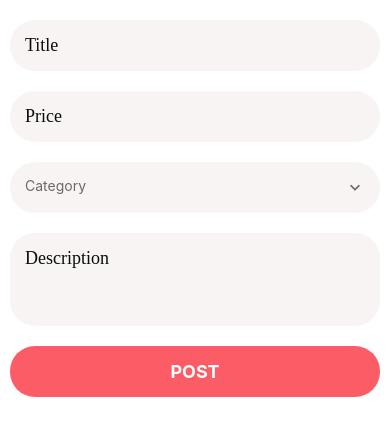
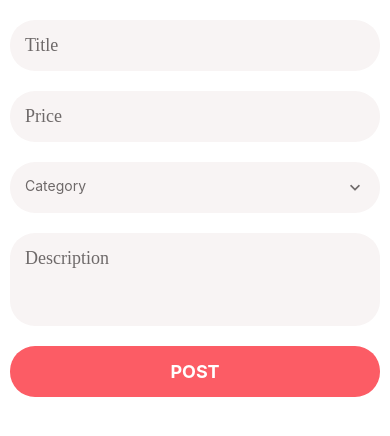
Before and after one commit to Richard-Harvey-UCSD/DoneWithIt, a React Native app: screen / in a window 390 px wide. Shown: the top 436 px of the page. Built offline with nearby package versions, Linux system fonts and the light colour scheme.

Commit message:
Flexing the Placeholder Color

```diff
--- a/app/components/AppPicker.js
+++ b/app/components/AppPicker.js
@@ -69,9 +69,9 @@ const styles = StyleSheet.create({
     backgroundColor: defaultStyles.colors.light,
     borderRadius: 25,
     flexDirection: "row",
+    marginVertical: 10,
+    padding: 15,
     width: "100%",
-    padding: 15,
-    marginVertical: 10,
   },
   icon: {
     marginRight: 10,
--- a/app/components/AppTextInput.js
+++ b/app/components/AppTextInput.js
@@ -5,7 +5,7 @@ import { MaterialCommunityIcons } from '@expo/vector-icons';
 import colors from '../config/colors';
 import defaultStyles from '../config/styles';
 
-function AppTextInput({ icon, placeholder, ...otherProps }) {
+function AppTextInput({ icon, ...otherProps }) {
   // console.log(icon, otherProps);
 
   return (
@@ -19,8 +19,9 @@ function AppTextInput({ icon, placeholder, ...otherProps }) {
         />
       }
       <TextInput
+        // placeholder={placeholder}
+        placeholderTextColor={defaultStyles.colors.medium}
         style={defaultStyles.text}
-        placeholder={placeholder}
         {...otherProps}
       />
     </View>
--- a/app/config/styles.js
+++ b/app/config/styles.js
@@ -5,7 +5,7 @@ import colors from './colors';
 export default {
   colors,
   text: {
-    color: colors.dark,
+    // color: colors.dark,
     fontSize: 18,
     fontFamily: Platform.OS === 'android' ? 'Roboto' : 'Avenir',
   }
```
